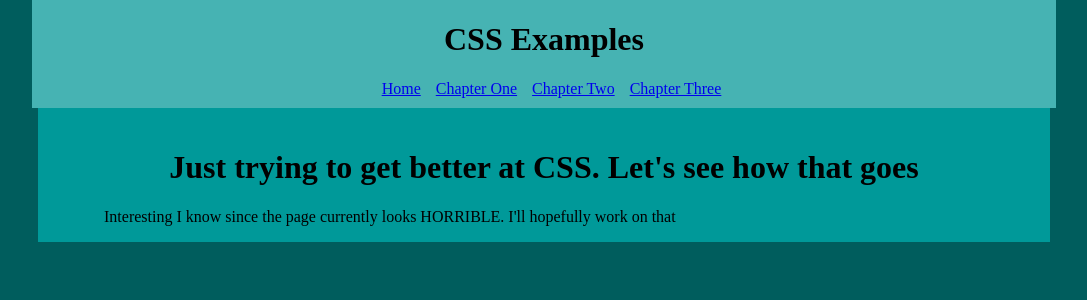
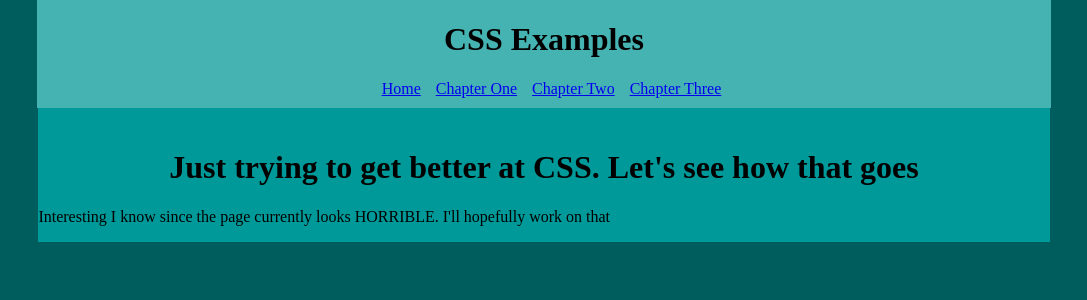
Before and after one commit to robertjorg/cssProject, an Angular app: page / in a window 1280 px wide. Shown: the top 300 px of the page, without its empty margins (96-1183 px from the left). Built offline with nearby package versions, Linux system fonts and the light colour scheme.

Commit message:
I hope to get this sometime
Maybe

```diff
--- a/src/app/app.component.scss
+++ b/src/app/app.component.scss
@@ -9,7 +9,7 @@
   position: fixed;
   background-color: $header-color;
   padding-bottom: 10px;
-  width: 80%;
+  width: 79.2%;
 }
 
 .body-container {
--- a/src/styles.scss
+++ b/src/styles.scss
@@ -7,8 +7,8 @@ $header-color: #46B3B3;
 }
 
 html {
-  width: 100vw;
-  height: 100vh;
+  width: 100%;
+  min-height: 100%;
   background-color: $html-color;
 }
 
@@ -47,7 +47,6 @@ h1 {
 }
 
 .eighty-width {
-  width: 110vh;
   background-color: $background-color;
-  justify-content: center;
+  width: 100%;
 }
```
